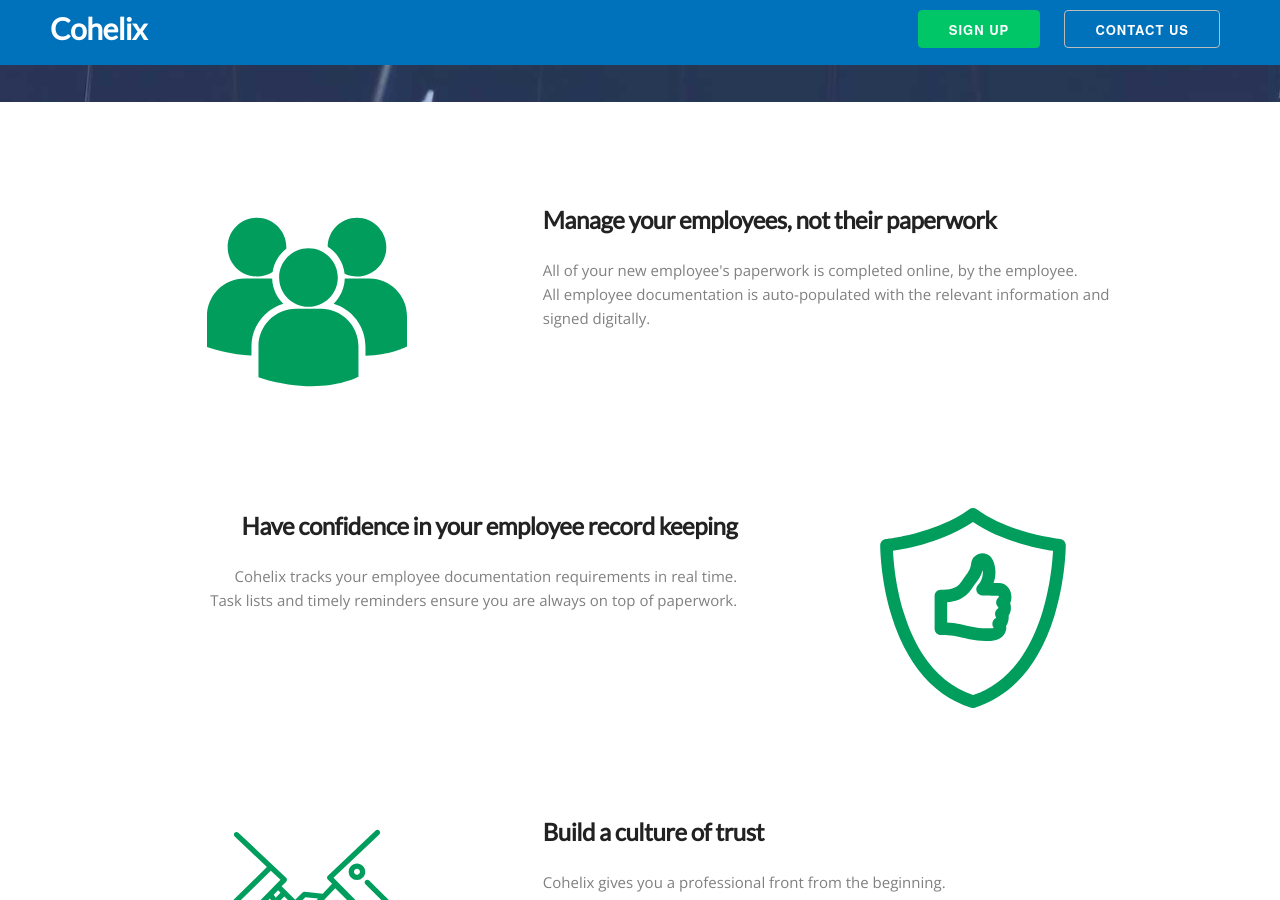
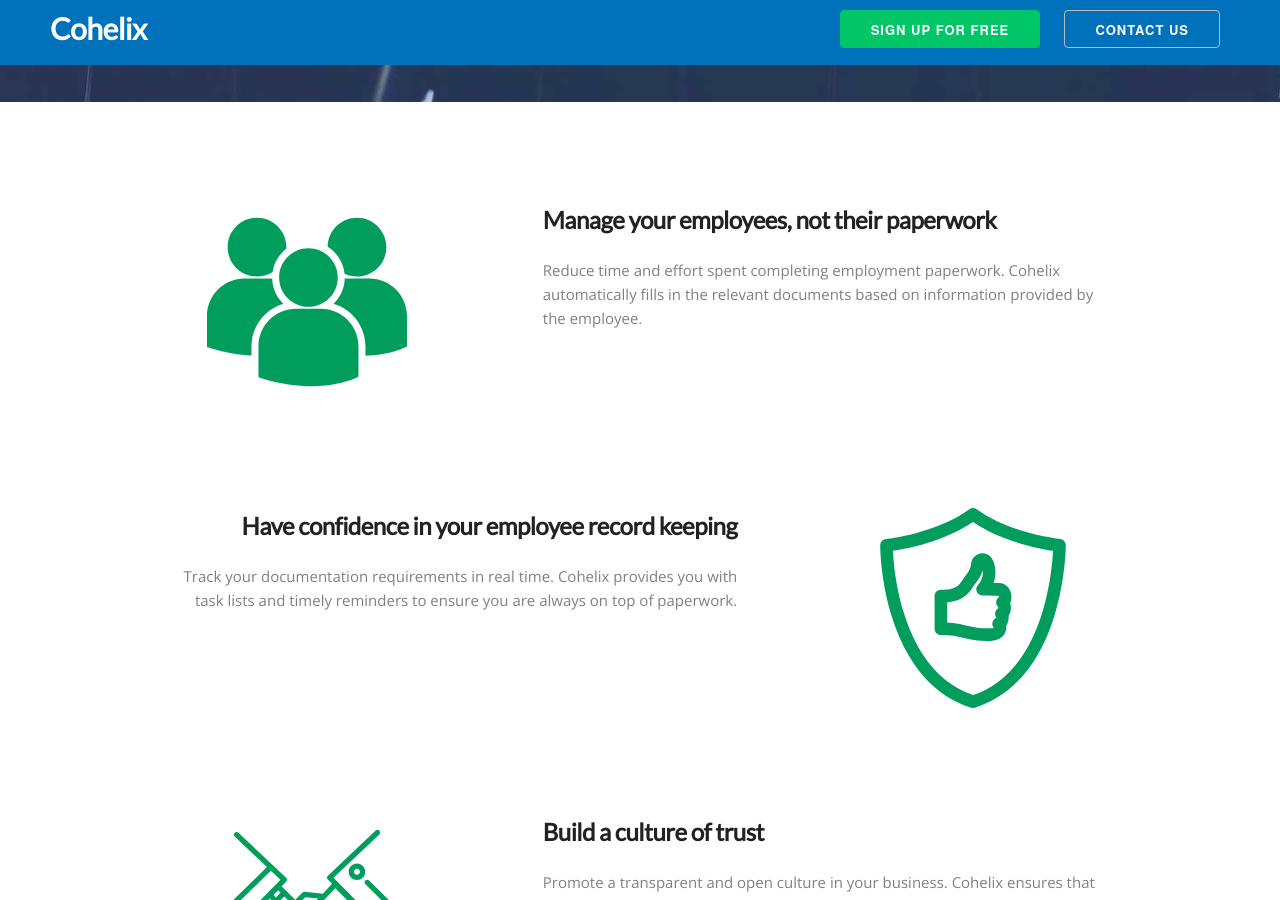
Before and after one commit to CoHelix/cohelix-landing, a Jekyll site: the page built from index.html, in a window 1280 px wide and 900 px high, scrolled down 870 px. Built offline with Jekyll 4.4.1, drawn with Linux system fonts in a browser that asks for light colours; some of the changed text lies outside the part shown.

Commit message:
Content changes

```diff
--- a/_includes/nav.html
+++ b/_includes/nav.html
@@ -8,7 +8,7 @@
     <a href="index.html"><h5 class="nav-logo">Cohelix</h5></a>
   </div>
   <div class="six columns nav-buttons u-pull-right">
-    <a class="button button-primary" href="signup.html">Sign Up</a>
+    <a class="button button-primary" href="signup.html">Sign Up For Free</a>
     <a class="button" href="contact.html">Contact Us</a>
   </div>
 </nav>
--- a/index.html
+++ b/index.html
@@ -11,9 +11,8 @@ layout: default
 
     <div class="call-to-action">
       <h3 class="hero-primary-heading">Spend time with people, instead of paperwork.</h3>
-      <p>Cohelix is a platform that enables hospitality and retail businesses to manage their
-        <br>employee paperwork and record keeping requirements effectively. </p>
-      <a class="button button-primary" href="/signup.html">Sign Up</a>
+      <p>Cohelix enables your business to manage employee paperwork and recordkeeping requirements effortlessly.</p>
+      <a class="button button-primary" href="/signup.html">Sign Up For Free</a>
       <a class="button learn-more">Learn More</a>
     </div>
   </div>
@@ -27,8 +26,7 @@ layout: default
       </div>
       <div class="eight columns left">
         <h5>Manage your employees, not their paperwork</h5>
-        <p>All of your new employee's paperwork is completed online, by the employee.
-        <br>All employee documentation is auto-populated with the relevant information and signed digitally.</p>
+        <p>Reduce time and effort spent completing employment paperwork. Cohelix automatically fills in the relevant documents based on information provided by the employee. </p>
       </div>
     </div>
   </div>
@@ -39,8 +37,7 @@ layout: default
     <div class="row">
       <div class="eight columns right">
         <h5>Have confidence in your employee record keeping</h5>
-        <p>Cohelix tracks your employee documentation requirements in real time.
-        <br>Task lists and timely reminders ensure you are always on top of paperwork.</p>
+        <p>Track your documentation requirements in real time. Cohelix provides you with task lists and timely reminders to ensure you are always on top of paperwork.</p>
       </div>
       <div class="four columns">
         <img class="section-image" src="images/secure.svg" alt="secure">
@@ -57,8 +54,7 @@ layout: default
       </div>
       <div class="eight columns left">
         <h5>Build a culture of trust </h5>
-        <p>Cohelix gives you a professional front from the beginning.
-        <br>Promote a transparent and open culture by ensuring the same legal documents are accessible by employer and employee. </p>
+        <p>Promote a transparent and open culture in your business. Cohelix ensures that the same legal documents are accessible by both employer and employee.</p>
       </div>
     </div>
   </div>
@@ -89,7 +85,7 @@ layout: default
       <div class="four columns feature">
         <img class="feature-icon" src="images/document-management.svg" alt="document management"/>
         <h5>Document Management</h5>
-        <p>All documents and employee information is stored on a secure, cloud based platform.</p>
+        <p>Easily access all employment documents and information from the cloud, whenever you need it and from wherever you are.</p>
       </div>
 
       <div class="four columns feature">
@@ -136,7 +132,7 @@ layout: default
       <div class="six columns signup-call-to-action">
         <p>Participate in our pilot and
           <br>receive 3 months free access.</p>
-        <a class="button button-signup" href="signup.html">Sign up for free</a>
+        <a class="button button-signup" href="signup.html">Sign Up For Free</a>
       </div>
     </div>
   </div>
--- a/signup.html
+++ b/signup.html
@@ -5,7 +5,7 @@ layout: default
 {% include nav.html %}
 <div class="nav-margin container pilot-text">
 	<div class="row">
-		<h3>Sign Up</h3>
+		<h3>Sign Up For Free</h3>
 		<p>
 			Want to have a simple and paperless employment record keeping process?
 			<br>Join the pilot and Cohelix is yours for free, for 3 months.
@@ -18,7 +18,7 @@ layout: default
 			<input class="u-full-width" name="email" type="email" placeholder="Email address..." id="email" novalidate>
 			<input class="u-full-width" name="role" type="text" placeholder="What's your role? E.g. Manager, owner..." id="role" novalidate>
 			<input class="u-full-width" name="business-name" type="text" placeholder="Establishment/Business name..." id="business-name" novalidate>
-		    <a class="button button-primary submit-button">Sign Up</a>
+		    <a class="button button-primary submit-button">Sign Up For Free</a>
 		</form>
 		<div class="thanks">
 			<h5>Thanks for signing up to the pilot. Cohelix is currently under development, we will be in touch as soon as it's ready to go.</h5>
```
